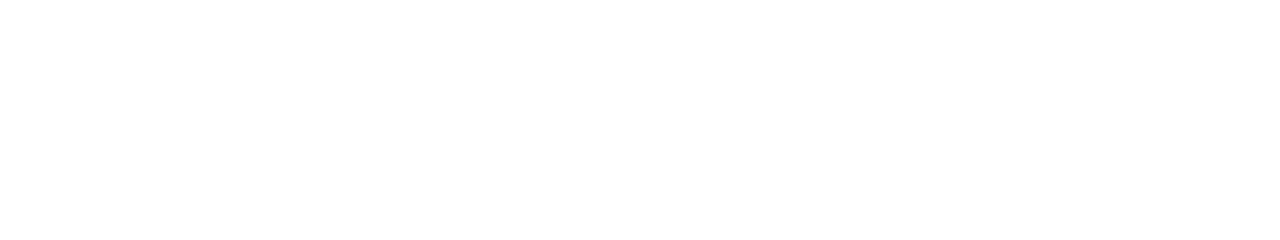
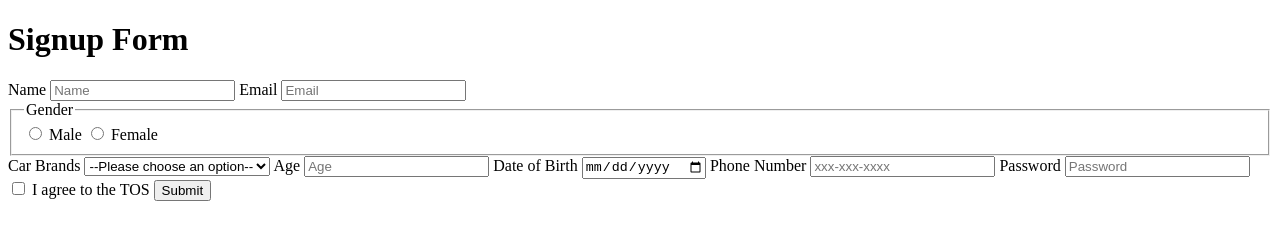
Before and after one commit to acciojob/signup-form-car-hsayvaidya23, a website: page main.html in a window 1280 px wide. Drawn offline with Linux system fonts and the light colour scheme.

Commit message:
created a submission

```diff
--- a/main.html
+++ b/main.html
@@ -10,6 +10,57 @@
 	<!-- the entire body must be written by student -->
     <script type="text/javascript" src="./script.js">
 </script>
+	 <div class="form-container">
+        <h1>Signup Form</h1>
+        <form action="#" method="post">
+            <label for="name">Name</label>
+            <input type="text" id="name" name="name" placeholder="Name" required>
+
+            <label for="email">Email</label>
+            <input type="email" id="email" name="email" placeholder="Email" required>
+
+            <fieldset>
+                <legend>Gender</legend>
+                <label for="gender_m">
+                    <input type="radio" id="gender_m" name="gender" value="male" required>
+                    Male
+                </label>
+                <label for="gender_f">
+                    <input type="radio" id="gender_f" name="gender" value="female" required>
+                    Female
+                </label>
+            </fieldset>
+
+            <label for="cars">Car Brands</label>
+            <select id="cars" name="cars" required>
+                <option value="">--Please choose an option--</option>
+                <option value="Toyota">Toyota</option>
+                <option value="Honda">Honda</option>
+                <option value="Ford">Ford</option>
+                <option value="BMW">BMW</option>
+                <option value="Audi">Audi</option>
+            </select>
+
+            <label for="age">Age</label>
+            <input type="number" id="age" name="age" placeholder="Age" required>
+
+            <label for="dob">Date of Birth</label>
+            <input type="date" id="dob" name="dob" required>
+
+            <label for="tel">Phone Number</label>
+            <input type="tel" id="tel" name="tel" placeholder="xxx-xxx-xxxx">
+
+            <label for="password">Password</label>
+            <input type="password" id="password" name="password" placeholder="Password" required>
+
+            <label for="tos">
+                <input type="checkbox" id="tos" name="tos" required>
+                I agree to the TOS
+            </label>
+
+            <button type="submit">Submit</button>
+        </form>
+    </div>
 
 </body>
 
```
